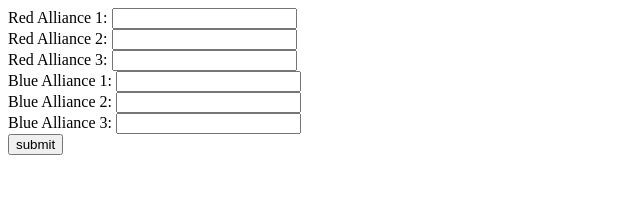
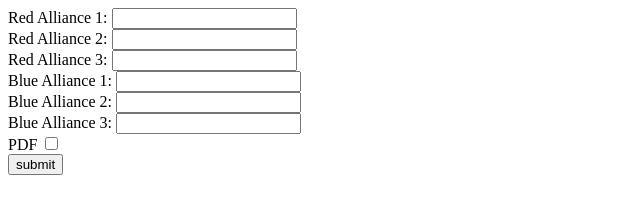
Before and after one commit to core2062/CORE2016-Scouting, a plain HTML site: page search_database.html in a window 1280 px wide. Shown: the whole page, without its empty margins (0-640 px from the left). Drawn offline with Linux system fonts and the light colour scheme.

Commit message:
Added PDF Check

```diff
--- a/search_database.html
+++ b/search_database.html
@@ -9,7 +9,7 @@
 		Blue Alliance 1: <input type="number" name="BlueTeam1" required> <br>
 		Blue Alliance 2: <input type="number" name="BlueTeam2" required> <br>
 		Blue Alliance 3: <input type="number" name="BlueTeam3" required> <br>
-
+		PDF <input type="checkbox" name="usePDF"> <br>
 		<input type="submit" value ="submit">
 	</form>
 </body>
```
